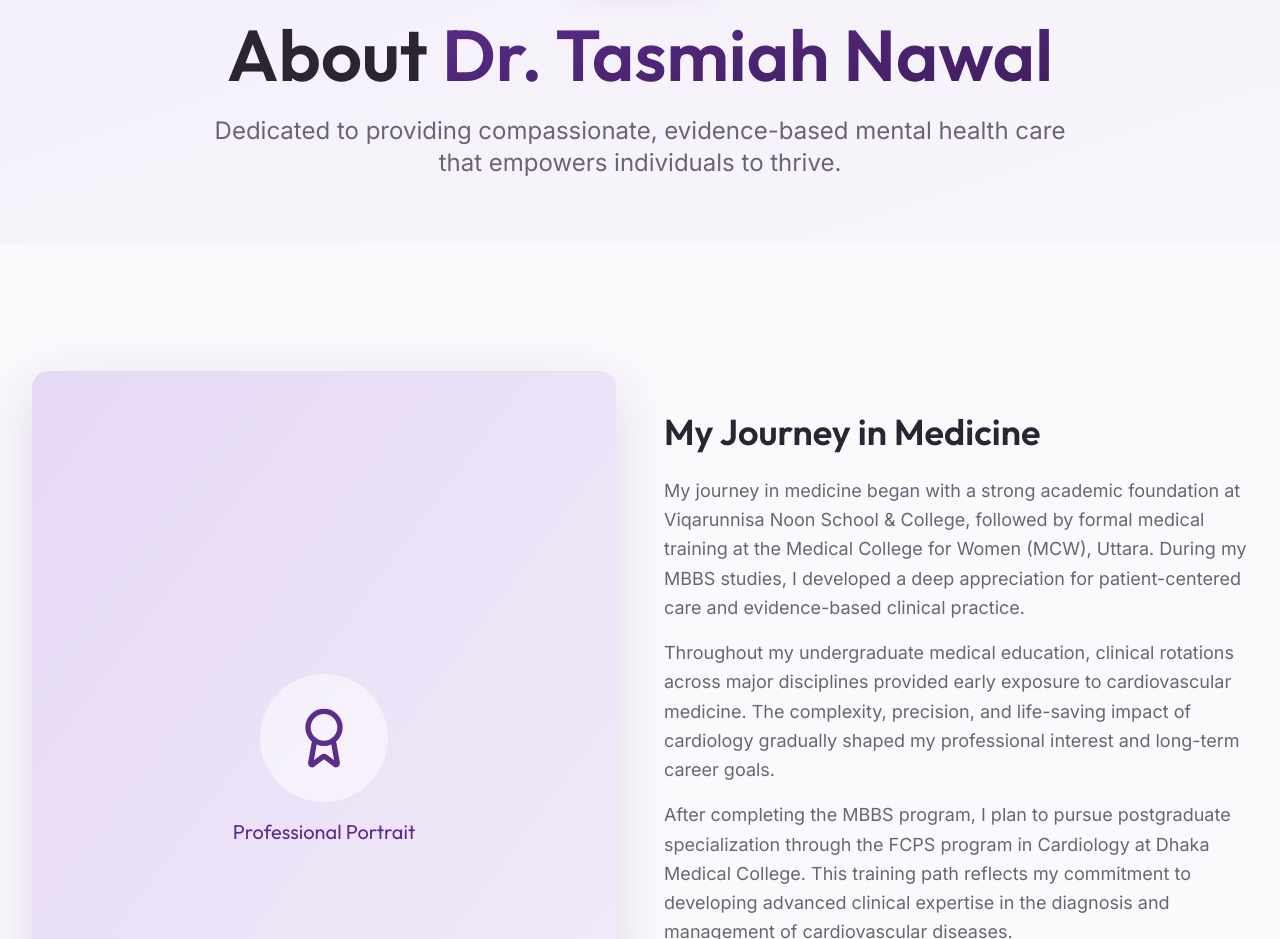
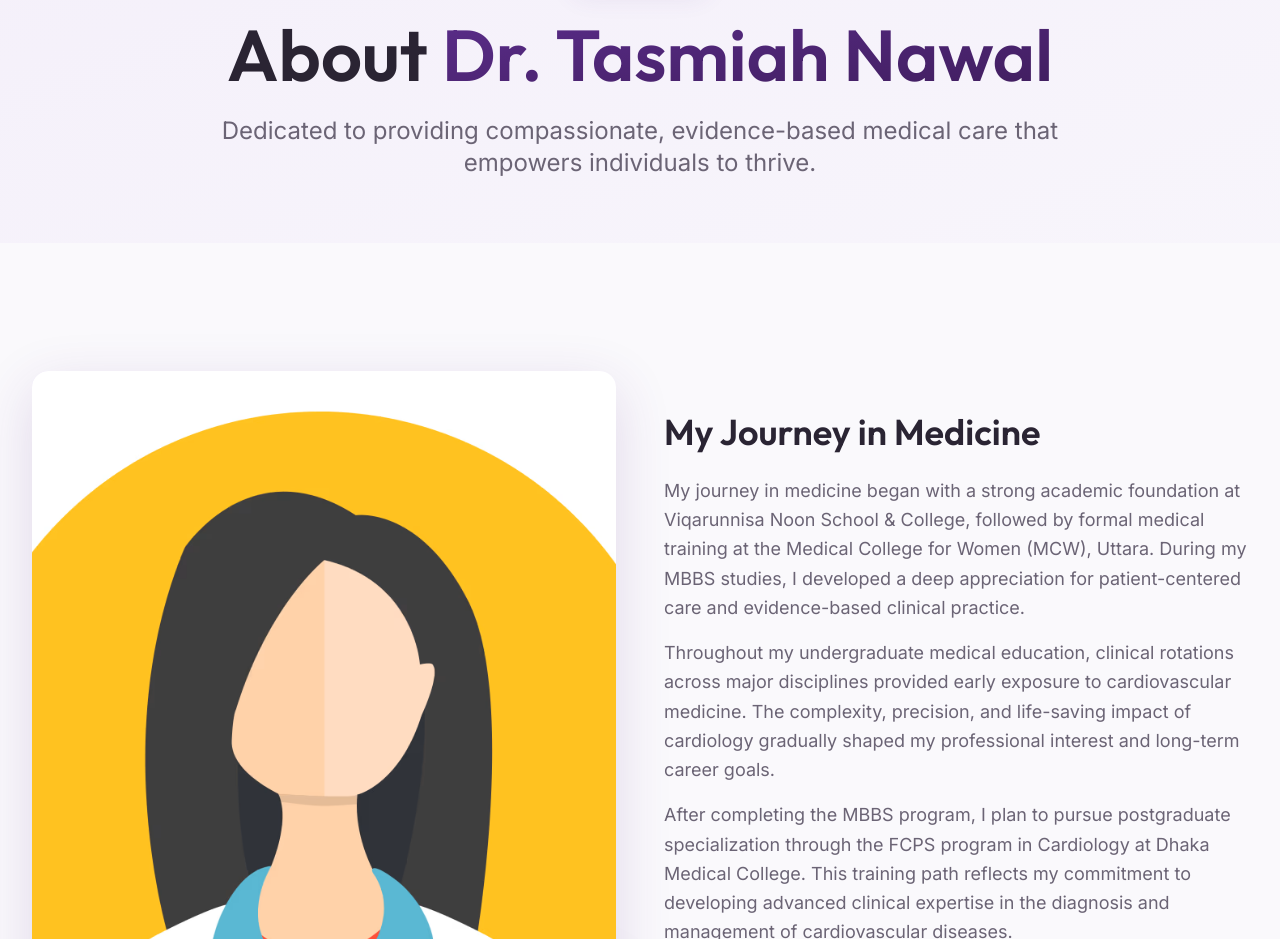
Before and after one commit to saadmansakib47/Jubilee, a Gatsby site: page /about in a window 1280 px wide. Shown: the part 173-1112 px from the top of the page. Built offline with nearby package versions, Linux system fonts and the light colour scheme; Gatsby itself is replaced by a stand-in of ours.

Commit message:
refactor : UI changes

```diff
--- a/src/components/home/Services.tsx
+++ b/src/components/home/Services.tsx
@@ -49,9 +49,9 @@ export const Services: React.FC = () => {
                         variants={ANIMATION_VARIANTS.fadeUp}
                         className="font-display text-4xl md:text-5xl lg:text-6xl font-semibold text-neutral-text mb-6"
                     >
-                        Special Services For
+                        Clinical Services
                         <br />
-                        <span className="text-gradient">My Patients</span>
+                        <span className="text-gradient">and Patient Care</span>
                     </motion.h2>
 
                     <motion.p
--- a/src/components/layout/Footer.tsx
+++ b/src/components/layout/Footer.tsx
@@ -103,7 +103,7 @@ export const Footer: React.FC = () => {
                         </h3>
                         <ul className="space-y-2 text-sm text-white/80">
                             <li className="flex justify-between">
-                                <span>Monday - Friday</span>
+                                <span>Sunday - Thursday</span>
                                 <span>9:00 - 17:00</span>
                             </li>
                             <li className="flex justify-between">
@@ -111,7 +111,7 @@ export const Footer: React.FC = () => {
                                 <span>10:00 - 14:00</span>
                             </li>
                             <li className="flex justify-between">
-                                <span>Sunday</span>
+                                <span>Friday</span>
                                 <span>Closed</span>
                             </li>
                         </ul>
--- a/src/pages/about.tsx
+++ b/src/pages/about.tsx
@@ -1,6 +1,7 @@
 import React from "react"
 import { motion } from "framer-motion"
 import { Award, Heart, Users, TrendingUp } from "lucide-react"
+import { StaticImage } from "gatsby-plugin-image"
 import { Layout } from "@/components/layout/Layout"
 import { EducationTimeline } from "@/components/ui/Timeline"
 import { Card } from "@/components/ui/Card"
@@ -24,7 +25,7 @@ const AboutPage: React.FC = () => {
             icon: Users,
             title: "Collaborative Care",
             description:
-                "Working together with clients as partners in their journey towards mental wellness.",
+                "Working together with patients as partners in their journey towards wellness.",
         },
         {
             icon: TrendingUp,
@@ -65,8 +66,7 @@ const AboutPage: React.FC = () => {
                             variants={ANIMATION_VARIANTS.fadeUp}
                             className="text-xl md:text-2xl text-neutral-muted leading-relaxed"
                         >
-                            Dedicated to providing compassionate, evidence-based mental health
-                            care that empowers individuals to thrive.
+                            Dedicated to providing compassionate, evidence-based medical care that empowers individuals to thrive.
                         </motion.p>
                     </motion.div>
                 </div>
@@ -85,16 +85,13 @@ const AboutPage: React.FC = () => {
                             className="relative"
                         >
                             <div className="aspect-[3/4] rounded-2xl overflow-hidden shadow-strong bg-gradient-to-br from-primary-light to-secondary-light">
-                                <div className="w-full h-full flex items-center justify-center">
-                                    <div className="text-center p-8">
-                                        <div className="w-32 h-32 mx-auto mb-4 rounded-full bg-white/50 backdrop-blur-sm flex items-center justify-center">
-                                            <Award className="w-16 h-16 text-primary-deep" />
-                                        </div>
-                                        <p className="text-primary-deep font-display text-xl">
-                                            Professional Portrait
-                                        </p>
-                                    </div>
-                                </div>
+                                <StaticImage
+                                    src="../images/professional portrait.png"
+                                    alt="Dr. Tasmiah Nawal"
+                                    placeholder="blurred"
+                                    className="w-full h-full"
+                                    imgStyle={{ objectFit: 'cover' }}
+                                />
                             </div>
 
                             {/* Decorative element */}
```
Also changed, not shown: src/images/professional portrait.png (added).
